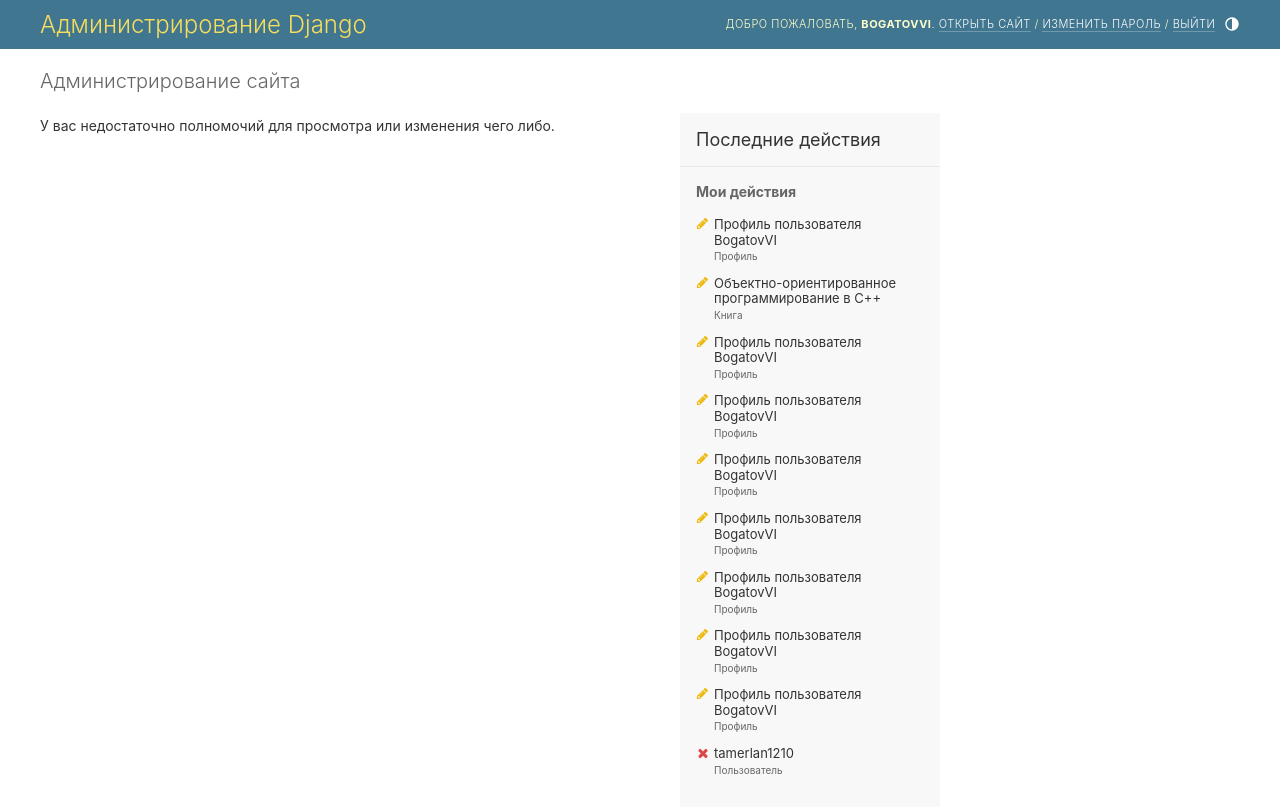
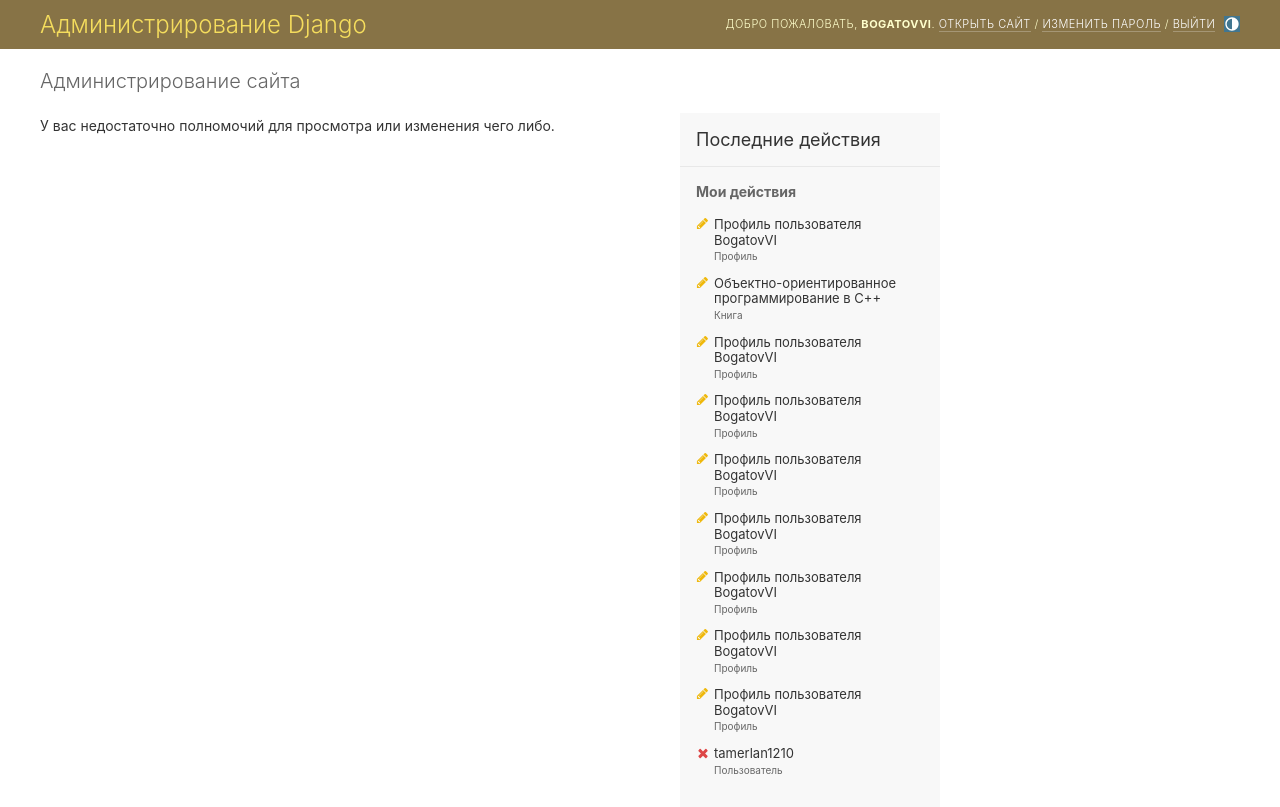
Before and after one commit to BogatovVI/First-Django-Project, a Django app: page /admin/ in a window 1280 px wide. Shown: the top 807 px of the page. Run offline with Django 4.2, Linux system fonts and the light colour scheme; a user stored in the database is signed in; data comes from the database, SQL or seed files in the repository; both versions use the stored data as it was after the commit.

Commit message:
Седьмое изменение. Попробовал поменять стили Админ-панели

```diff
--- a/Library/settings.py
+++ b/Library/settings.py
@@ -25,7 +25,7 @@
 # SECURITY WARNING: don't run with debug turned on in production!
 DEBUG = True
 
-ALLOWED_HOSTS = ['127.0.0.1']
+ALLOWED_HOSTS = ['*']
 
 
 # Application definition
--- /dev/null
+++ b/main/static/css/admin.css
@@ -0,0 +1,3 @@
+#header, .module caption, .breadcrumbs{
+    background: #877346;
+}
--- a/main/static/main/css/main.css
+++ b/main/static/main/css/main.css
@@ -344,6 +344,7 @@
 .button-login-register{
     padding-left: 19vh;
     padding-top: 9vh;
+    font-family: 'Roboto', sans-serif;
 }
 
 .button-login-back{
--- /dev/null
+++ b/templates/admin/base_site.html
@@ -0,0 +1,14 @@
+{% extends "admin/base.html" %}
+{% load static %}
+
+{% block extrastyle %}
+    <link rel="stylesheet" href="{% static 'css/admin.css' %}">
+{% endblock %}
+
+{% block title %}{% if subtitle %}{{ subtitle }} | {% endif %}{{ title }} | {{ site_title|default:_('Django site admin') }}{% endblock %}
+
+{% block branding %}
+<h1 id="site-name"><a href="{% url 'admin:index' %}">{{ site_header|default:_('Django administration') }}</a></h1>
+{% endblock %}
+
+{% block nav-global %}{% endblock %}
```
Also changed, not shown: db.sqlite3.
